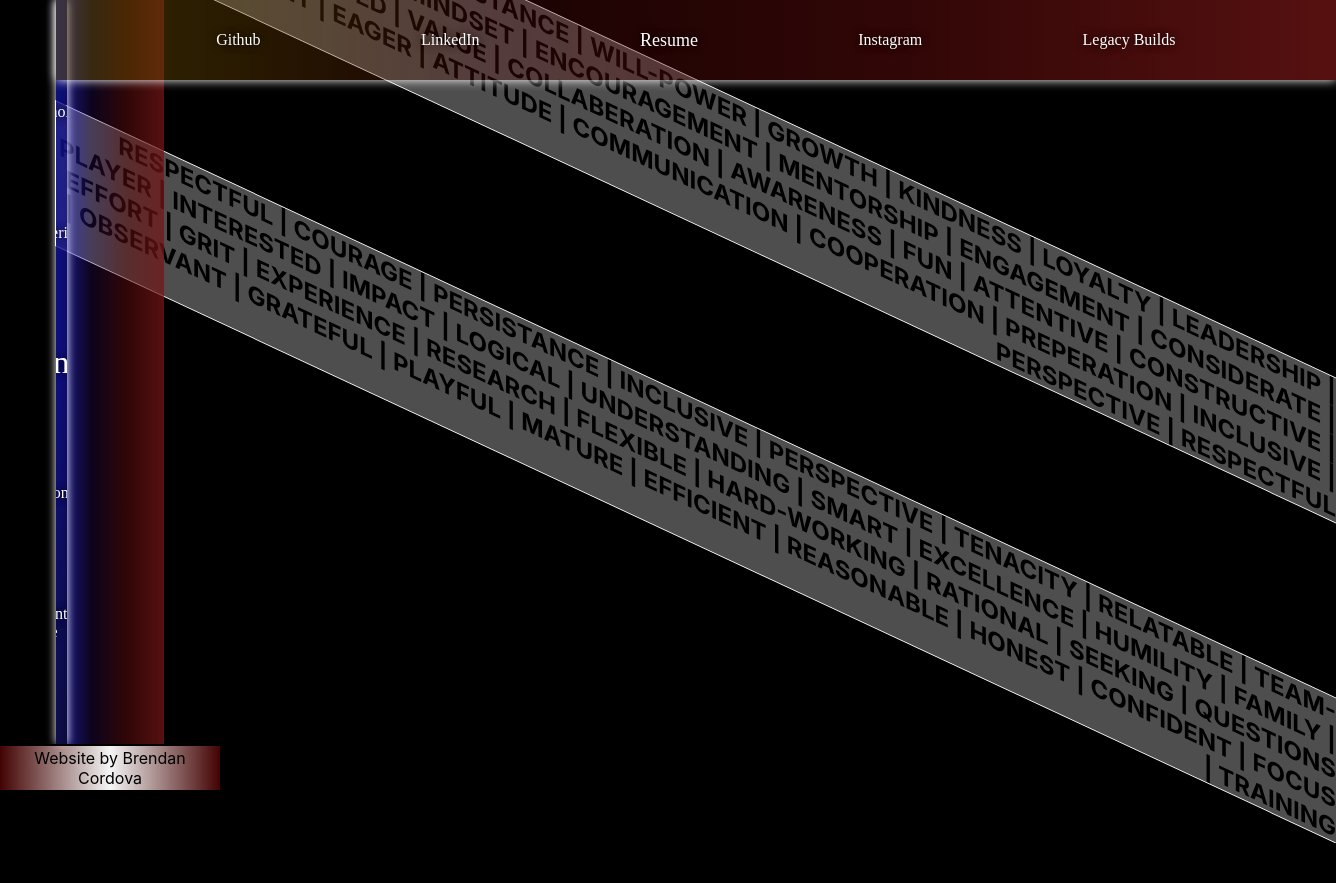
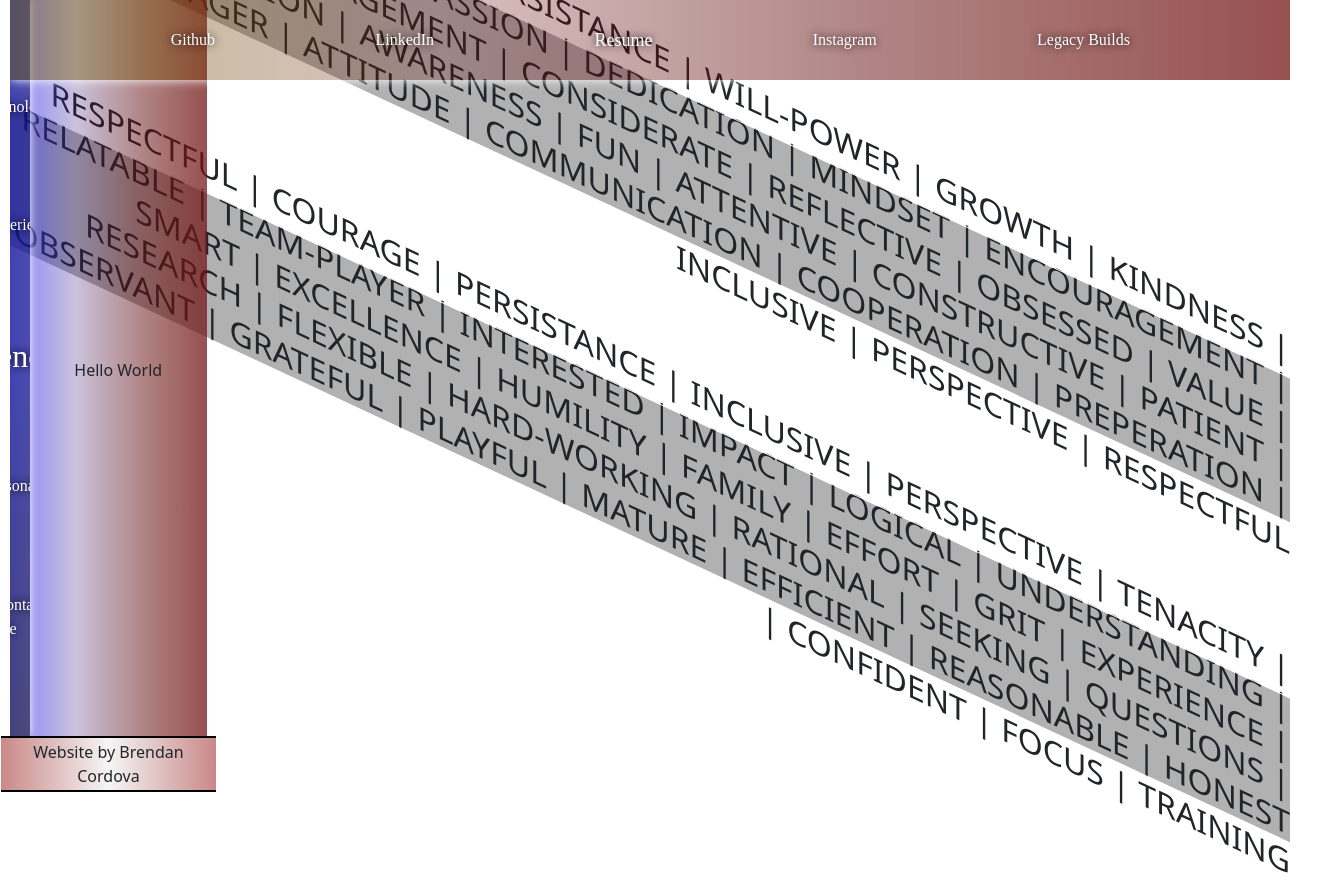
Before and after one commit to cordovalegacy/portfolio, a React (Create React App) app in the folder client/: page /portfolio/technologies in a window 1280 px wide. Shown: the whole page, 1336 px wide, since content can reach past the window. Before the commit the page ends 843 px from the top, so only its background shows below. Built offline with nearby package versions, Linux system fonts and the light colour scheme.

Commit message:
Potential Bootstrap Addition

```diff
--- a/client/package.json
+++ b/client/package.json
@@ -8,7 +8,9 @@
     "@testing-library/react": "^13.4.0",
     "@testing-library/user-event": "^13.5.0",
     "axios": "^1.2.0",
+    "bootstrap": "^5.2.3",
     "react": "^18.2.0",
+    "react-bootstrap": "^2.7.0",
     "react-dom": "^18.2.0",
     "react-router-dom": "^6.4.4",
     "react-scripts": "5.0.1",
--- a/client/src/App.js
+++ b/client/src/App.js
@@ -1,8 +1,9 @@
 import './App.css';
 import { BrowserRouter, Routes, Route, Link } from 'react-router-dom';
-import Home from './components/home';
 import emailjs from '@emailjs/browser';
 import { useState } from 'react';
+import Home from './components/home';
+import Technologies from './components/technologies';
 
 function App() {
 
@@ -104,6 +105,7 @@ function App() {
           <div className='nav-content-spacer'>
             <Routes>
               <Route path='/' element={<Home />} />
+              <Route path='/portfolio/technologies' element={<Technologies />} />
             </Routes>
           </div>
         </div>
--- /dev/null
+++ b/client/src/components/technologies.js
@@ -0,0 +1,13 @@
+import React from "react";
+import 'bootstrap/dist/css/bootstrap.min.css';
+import  Button, { NavItem } from "react-bootstrap";
+
+const Technologies = () => {
+    return(
+        <div>
+            Hello World
+        </div>
+    )
+}
+
+export default Technologies;
```
Also changed, not shown: 1 other file (tests, documents, lock files or other folders).
